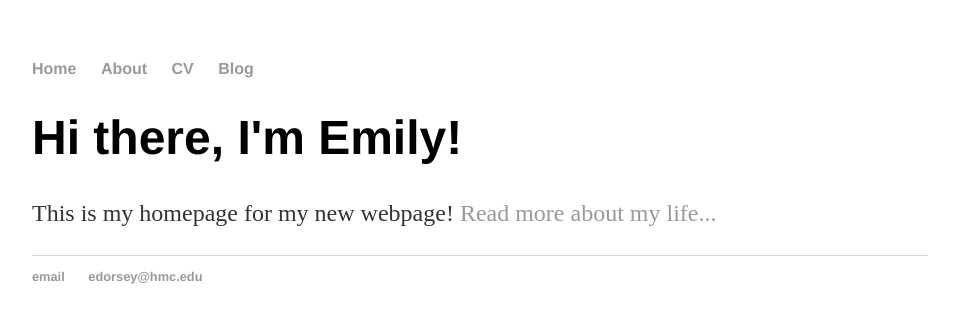
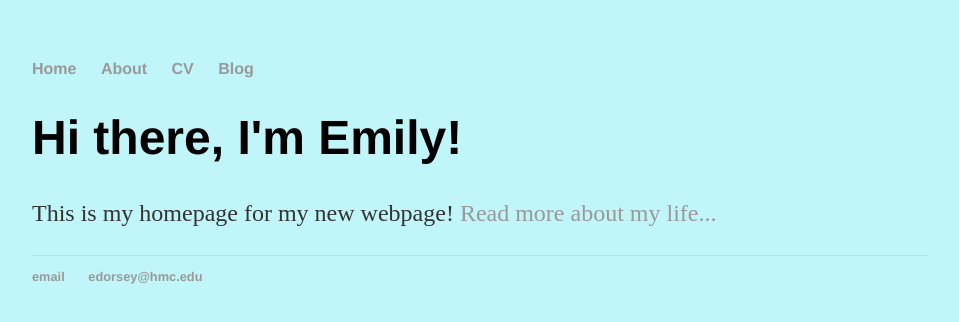
Before and after one commit to emdors/emdors.github.io, a plain HTML site: page index.html in a window 1280 px wide. Shown: the whole page, without its empty margins (160-1119 px from the left). Drawn offline with Linux system fonts and the light colour scheme.

Commit message:
forgot to add #

```diff
--- a/css/main.css
+++ b/css/main.css
@@ -1,7 +1,7 @@
 body {
     margin: 60px auto;
     width: 70%;
-    background-color: C0F6FA;
+    background-color: #C0F6FA;
 }
 nav ul, footer ul {
     font-family:'Helvetica', 'Arial', 'Sans-Serif';
```
